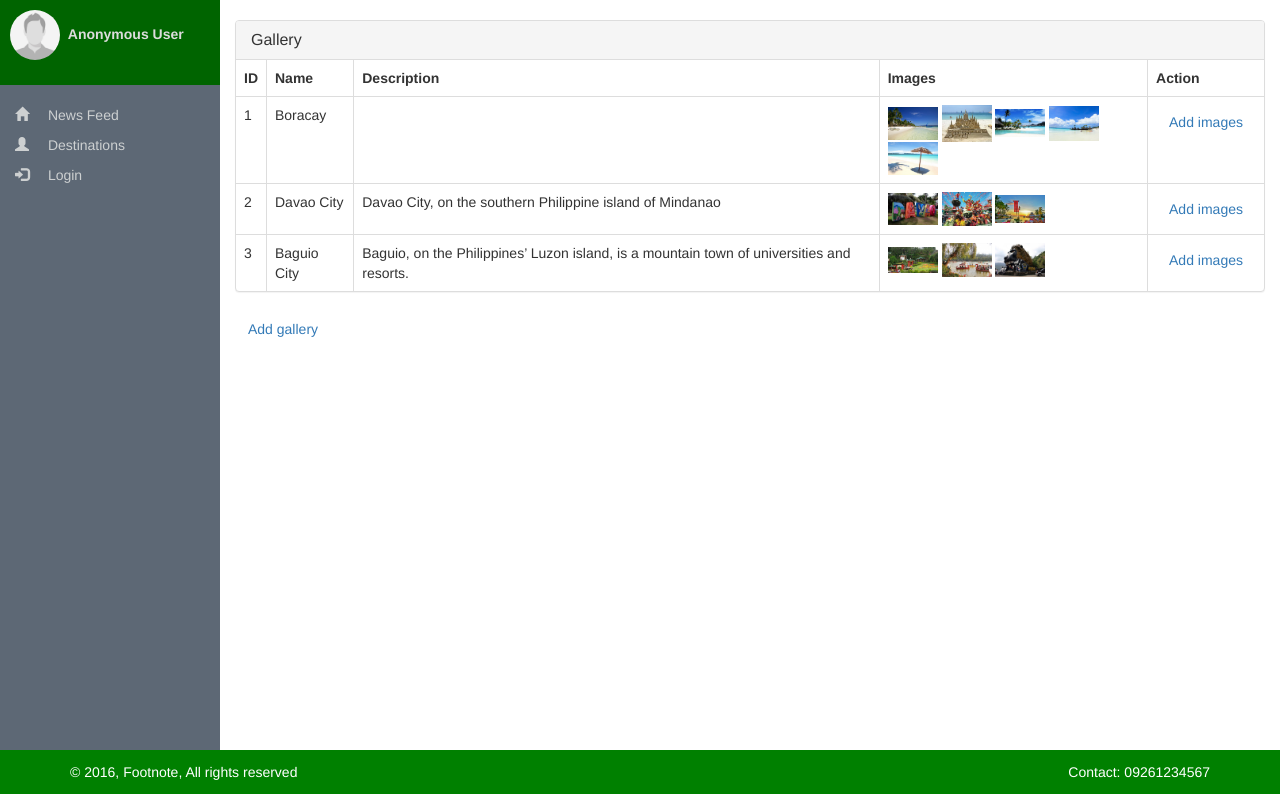
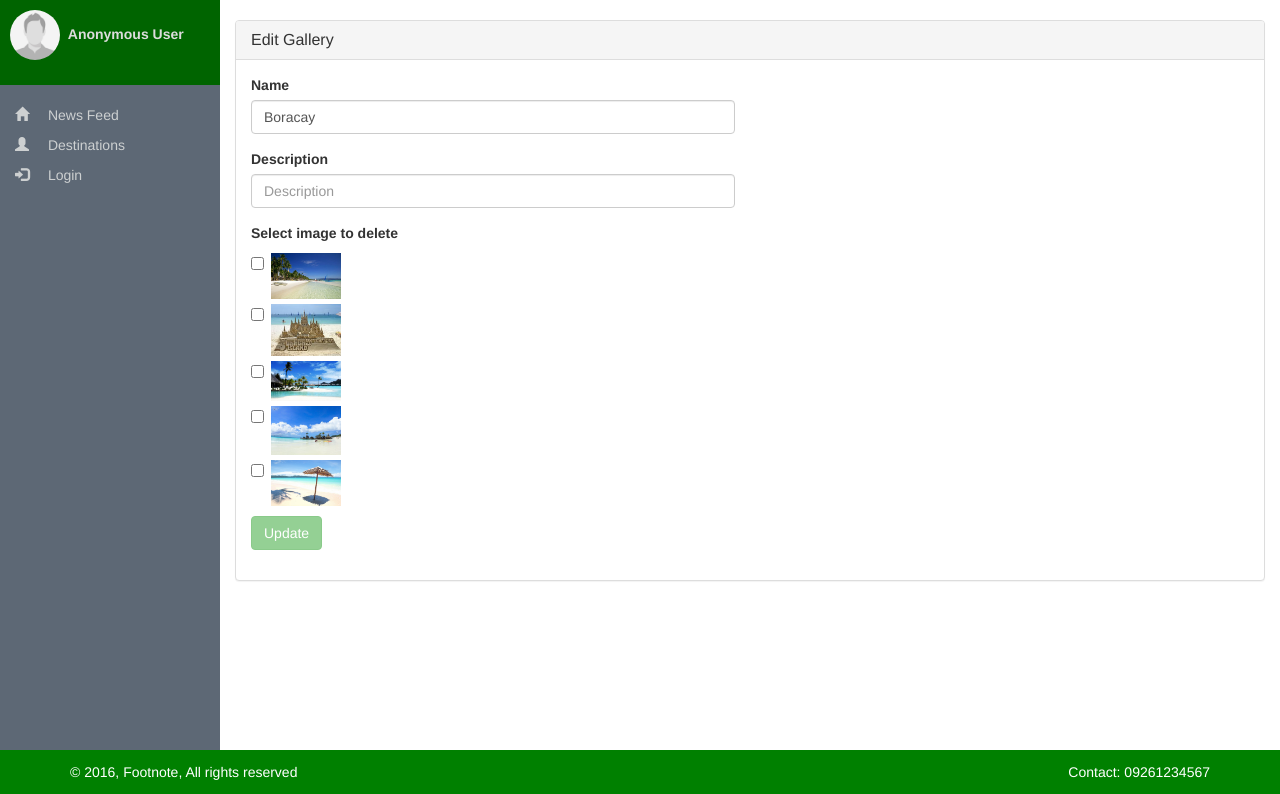
Before and after one commit to leomarbucud/fn, a PHP site: page /fn/gallery.php?action=edit&gallery_id=1&gallery_name=Boracay in a window 1280 px wide. Shown: the part 50-844 px from the top of the page. Run offline with PHP 8.4, Linux system fonts and the light colour scheme; data comes from the database, SQL or seed files in the repository; some libraries are stand-ins or nearby versions.

Commit message:
Edit gallery, post next and prev button

```diff
--- a/gallery.php
+++ b/gallery.php
@@ -23,6 +23,12 @@ if(httpGet('action') == 'add') {
 } elseif(httpGet('action') == 'save_images') {
 	require_once 'action/action.add.images.php';
 	include_once 'include/include.admin.gallery.php';
+} elseif(httpGet('action') == 'edit') {
+	//require_once 'action/action.edit.gallery.php';
+	include_once 'include/include.admin.edit.gallery.php';
+} elseif(httpGet('action') == 'update') {
+	require_once 'action/action.update.gallery.php';
+	include_once 'include/include.admin.gallery.php';
 } else {
 	include_once 'include/include.admin.gallery.php';
 }
--- /dev/null
+++ b/include/include.admin.edit.gallery.php
@@ -0,0 +1,76 @@
+<?php
+$s = new Session;
+$db = new DB;
+$gallery_id = httpGet('gallery_id');
+
+$sql = "SELECT * FROM `galleries` WHERE `gallery_id` = :gallery_id";
+
+$gallery = $db->row($sql, array("gallery_id" => $gallery_id));
+
+if(!$gallery) {
+    header("location: {$config['url']['base_path']}/gallery.php");
+}
+
+function getImages($gallery_id) {
+    $db = new DB;
+    $sql = "SELECT * FROM `images` WHERE `gallery_id` = :gallery";
+    return $db->rows($sql, array("gallery" => $gallery_id));
+}
+$images = getImages($gallery['gallery_id']);
+
+?>
+<div class="row-offcanvas row-offcanvas-left">
+    <div id="sidebar" class="sidebar-offcanvas">
+        <?php include_once 'include/include.side.bar.php'; ?>
+    </div>
+    <div id="main">
+        <div class="col-md-12">
+            <p class="visible-xs">
+                <button type="button" class="btn btn-primary btn-xs" data-toggle="offcanvas"><i class="glyphicon glyphicon-chevron-left"></i></button>
+            </p>
+            <div class="admin-page">
+                <div class="panel panel-default">
+                    <div class="panel-heading">
+                        <h3 class="panel-title">Edit Gallery</h3>
+                    </div>
+                    <div class="panel-body">
+                        <form action="<?=$config['url']['base_path']?>/gallery.php?action=update" method="POST" data-toggle="validator" role="form" enctype="multipart/form-data">
+                            <input type="hidden" name="action" value="update" />
+                            <input type="hidden" name="gallery_id" value="<?=$gallery['gallery_id']?>" />
+                            <div class="form-group">
+                                <label class="control-label">Name</label>
+                                <div class="form-inline row">
+                                    <div class="form-group col-sm-6">
+                                        <input type="text" name="name" class="form-control" id="name" placeholder="Name" value="<?=$gallery['gallery_name']?>" required>
+                                    </div>
+                                </div>
+                            </div>
+                            <div class="form-group">
+                                <label class="control-label">Description</label>
+                                <div class="form-inline row">
+                                    <div class="form-group col-sm-6">
+                                        <input type="text" name="description" class="form-control" id="description" placeholder="Description" value="<?=$gallery['gallery_description']?>" required>
+                                    </div>
+                                </div>
+                            </div>
+                            <div>
+                            <strong>Select image to delete</strong>
+                            <?php foreach ($images as $image) : ?>
+                                <div class="checkbox">
+                                    <label>
+                                        <input type="checkbox" name="image[]" value="<?=$image['image_id']?>">
+                                        <img src="<?=$config['url']['gallery']?>/<?=$image['image_hash']?>" style="width: 70px;" class="" />
+                                    </label>
+                                </div>
+                            <?php endforeach; ?>
+                            </div>
+                            <div class="form-group">
+                                <button type="submit" class="btn btn-success">Update</button>
+                            </div>
+                        </form>
+                    </div>
+                </div>
+            </div>
+        </div>
+    </div>
+</div>
--- a/include/include.admin.gallery.php
+++ b/include/include.admin.gallery.php
@@ -29,6 +29,12 @@ function getImages($gallery_id) {
                 <button type="button" class="btn btn-primary btn-xs" data-toggle="offcanvas"><i class="glyphicon glyphicon-chevron-left"></i></button>
             </p>
             <div class="admin-page">
+                <?php if(isset($update)) : if($update) : ?>
+                <div class="alert alert-success alert-dismissible" role="alert">
+                    <button type="button" class="close" data-dismiss="alert" aria-label="Close"><span aria-hidden="true">&times;</span></button>
+                    <strong>Successfully updated!</strong>
+                </div>
+                <?php endif; endif; ?>
                 <div class="panel panel-default">
                     <div class="panel-heading">
                         <h3 class="panel-title">Gallery</h3>
@@ -60,8 +66,8 @@ function getImages($gallery_id) {
                                         <img src="<?=$config['url']['gallery']?>/<?=$image['image_hash']?>" style="width: 50px;" class="" data-action="zoom"/>
                                     <?php endforeach; ?>
                     			</td>
-                    			<td>
-                    				<a href="<?=$config['url']['base_path']?>/gallery.php?action=add_images&gallery_id=<?=$gallery['gallery_id']?>&gallery_name=<?=$gallery['gallery_name']?>" class="btn btn-sucess">Add images</a>
+                    			<td width="200">
+                                    <a href="<?=$config['url']['base_path']?>/gallery.php?action=edit&gallery_id=<?=$gallery['gallery_id']?>&gallery_name=<?=$gallery['gallery_name']?>" class="btn btn-sucess">Edit</a>|<a href="<?=$config['url']['base_path']?>/gallery.php?action=delete&gallery_id=<?=$gallery['gallery_id']?>&gallery_name=<?=$gallery['gallery_name']?>" class="btn btn-sucess">Delete</a>|<a href="<?=$config['url']['base_path']?>/gallery.php?action=add_images&gallery_id=<?=$gallery['gallery_id']?>&gallery_name=<?=$gallery['gallery_name']?>" class="btn btn-sucess">Add images</a>
                     			</td>
                     		</tr>
                     	<?php endforeach;?>
--- a/include/include.splash.php
+++ b/include/include.splash.php
@@ -35,7 +35,7 @@ $places = $db->rows($sql);
 				        <h3><?=$place['place_name']?></h3>
 				        <small><?=$place['place_address']?></small>
 				        <p><?=$place['place_details']?></p>
-				        <p><a href="<?=$config['url']['base_path']?>/tourpackage.php?place_id=<?=$place['place_id']?>" class="btn btn-primary" role="button">View tour packages</a> <a href="<?=$config['url']['base_path']?>/search.php?q=<?=$place['place_name']?>" class="btn btn-default" role="button">View posts</a></p>
+				        <p><a href="<?=$config['url']['base_path']?>/tourpackage.php?place_id=<?=$place['place_id']?>" class="btn btn-success btn-block" role="button">View tour packages</a> <a href="<?=$config['url']['base_path']?>/search.php?q=<?=$place['place_name']?>" class="btn btn-default btn-block" role="button">View posts</a></p>
 				      </div>
 				    </div>
 				  </div>
```
Also changed, not shown: action/action.update.gallery.php (added, +45 -0 lines), include/include.home.php (+15 -24 lines), include/include.profile.php (+18 -6 lines), include/include.search.php (+18 -6 lines), assets/images/uploads/galleries/1477921274_3fb2db6cccf4a23383383394b28b2b31.jpg (added), assets/images/uploads/galleries/1477921274_7fdc1a630c238af0815181f9faa190f5.jpg (added).
